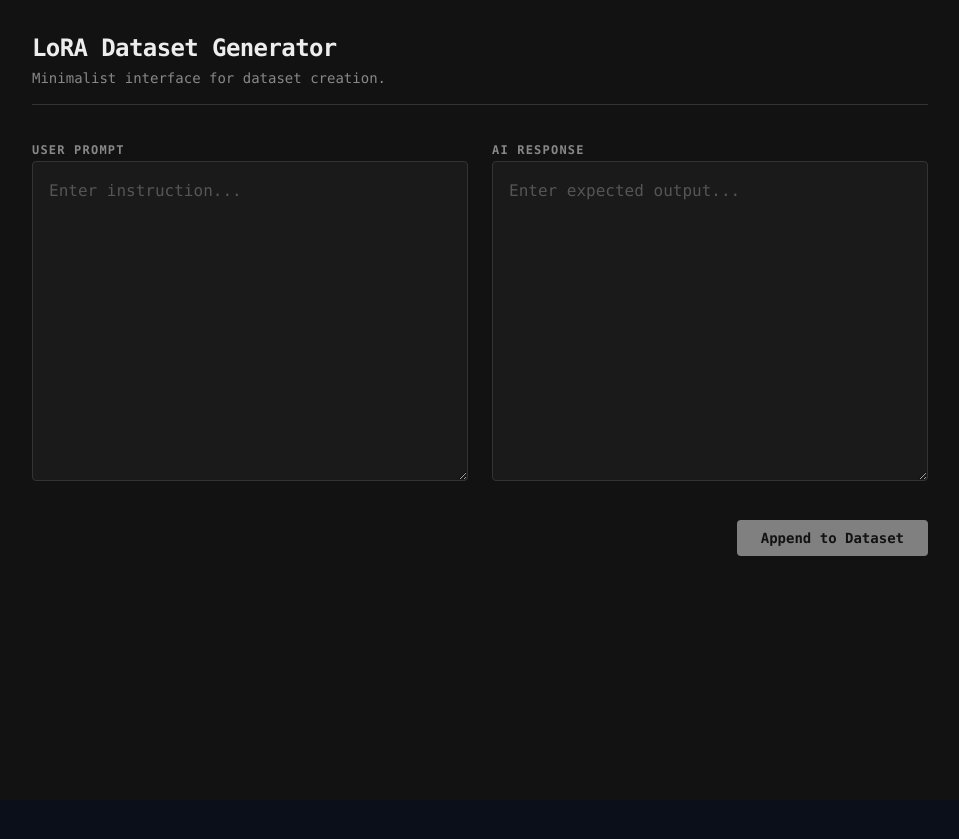
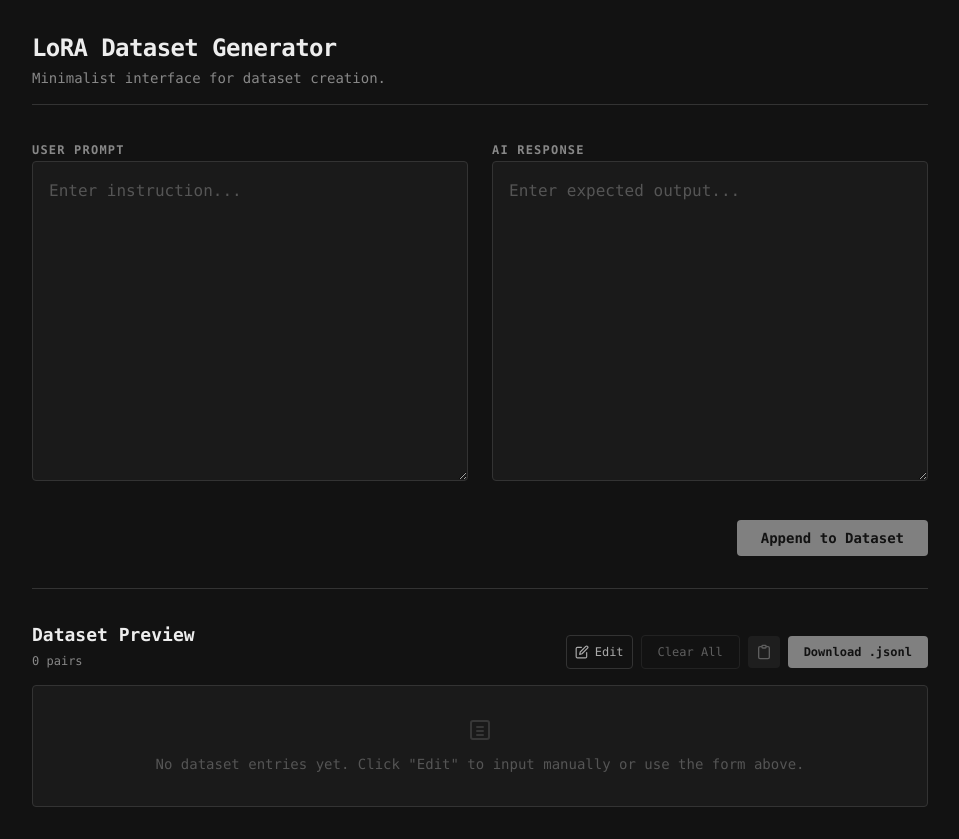
Before and after one commit to shixuka11ven/lora, a React (Vite) app: page / in a window 1280 px wide. Shown: the whole page, without its empty margins (160-1119 px from the left). Before the commit the page ends 800 px from the top, so only its background shows below. Built offline with nearby package versions, Linux system fonts and the light colour scheme.

Commit message:
feat: add linewrap toggle and empty state UI

```diff
--- a/src/App.jsx
+++ b/src/App.jsx
@@ -15,6 +15,7 @@ function App() {
   const [editText, setEditText] = useState('');
   const [syntaxError, setSyntaxError] = useState(false);
   const [copied, setCopied] = useState(false);
+  const [wrapLines, setWrapLines] = useState(true);
   const editRef = useRef(null);
 
   useEffect(() => {
@@ -177,7 +178,6 @@ function App() {
           </button>
         </div>
 
-        {(pairs.length > 0 || editing) && (
         <div className="space-y-4 pt-8 border-t border-[#333]">
           <div className="flex justify-between items-end">
             <div>
@@ -208,22 +208,34 @@ function App() {
                 )}
               </button>
 
+              {!editing && pairs.length > 0 && (
+                <button
+                  onClick={() => setWrapLines(!wrapLines)}
+                  className="px-3 py-2 text-xs border border-[#333] text-[#aaa] rounded hover:text-[#ededed] hover:border-[#555] transition-colors"
+                >
+                  {wrapLines ? 'Unwrap' : 'Wrap'}
+                </button>
+              )}
+
               <button
                 onClick={clearDataset}
-                  className="px-4 py-2 text-xs border border-[#333] text-[#aaa] rounded hover:text-red-400 hover:border-[#5a2a2a] transition-colors"
+                disabled={pairs.length === 0}
+                className="px-4 py-2 text-xs border border-[#333] text-[#aaa] rounded hover:text-red-400 hover:border-[#5a2a2a] transition-colors disabled:opacity-50 disabled:cursor-not-allowed"
               >
                 Clear All
               </button>
               <button
                 onClick={copyToClipboard}
-                  className="p-2 text-xs bg-[#2a2a2a] text-[#aaa] rounded hover:bg-[#3a3a3a] hover:text-[#ededed] transition-colors"
+                disabled={pairs.length === 0}
+                className="p-2 text-xs bg-[#2a2a2a] text-[#aaa] rounded hover:bg-[#3a3a3a] hover:text-[#ededed] transition-colors disabled:opacity-50 disabled:cursor-not-allowed"
                 title="Copy to clipboard"
               >
                 {copied ? <CheckIcon /> : <ClipboardIcon />}
               </button>
               <button
                 onClick={handleDownload}
-                  className="px-4 py-2 text-xs bg-[#ededed] text-[#121212] font-semibold rounded hover:bg-white transition-colors"
+                disabled={pairs.length === 0}
+                className="px-4 py-2 text-xs bg-[#ededed] text-[#121212] font-semibold rounded hover:bg-white transition-colors disabled:opacity-50 disabled:cursor-not-allowed"
               >
                 Download .jsonl
               </button>
@@ -242,9 +254,19 @@ function App() {
                   : 'border-[#333] focus:border-[#666]'
               }`}
             />
+          ) : pairs.length === 0 ? (
+            <div className="bg-[#1a1a1a] border border-[#333] rounded p-8 flex flex-col items-center justify-center text-center gap-3 text-[#555]">
+              <svg xmlns="http://www.w3.org/2000/svg" width="24" height="24" viewBox="0 0 24 24" fill="none" stroke="currentColor" strokeWidth="2" strokeLinecap="round" strokeLinejoin="round" className="opacity-50">
+                <rect x="3" y="3" width="18" height="18" rx="2" ry="2" />
+                <line x1="9" y1="9" x2="15" y2="9" />
+                <line x1="9" y1="13" x2="15" y2="13" />
+                <line x1="9" y1="17" x2="15" y2="17" />
+              </svg>
+              <p className="text-sm">No dataset entries yet. Click "Edit" to input manually or use the form above.</p>
+            </div>
           ) : (
             <div className="bg-[#1a1a1a] border border-[#333] rounded p-4 overflow-x-auto">
-                <pre className="text-sm font-mono whitespace-pre-wrap break-all text-[#a0a0a0]">
+              <pre className={`text-sm font-mono text-[#a0a0a0] ${wrapLines ? 'whitespace-pre-wrap break-all' : 'whitespace-pre'}`}>
                 <code>{getJsonlText()}</code>
               </pre>
             </div>
@@ -261,7 +283,6 @@ function App() {
             </p>
           )}
         </div>
-        )}
       </div>
     </div>
   );
```
Lines whose indentation alone changed are shown as unchanged.
